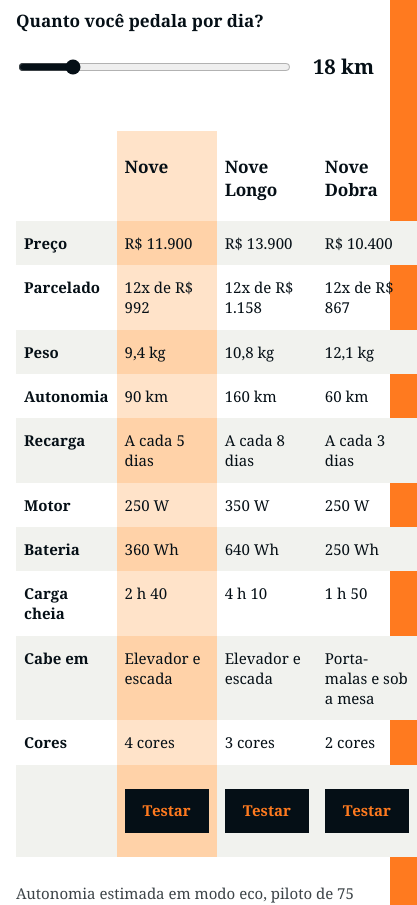
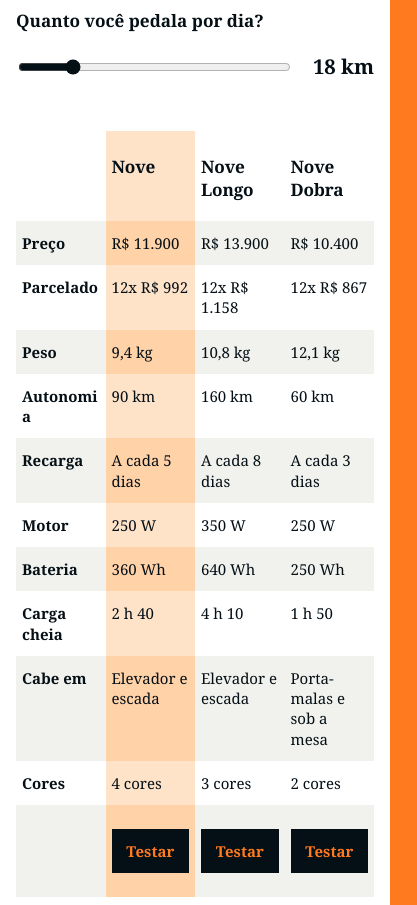
Before and after one commit to DadoNitz/velo-nove, a React (Vite) app: page / in a window 390 px wide. Shown: the part 6600-7505 px from the top of the page, 417 px wide, since content can reach past the window. Built offline with nearby package versions, Linux system fonts and the light colour scheme.

Commit message:
fix(compare): phone table fits without clipping

```diff
--- a/src/Compare.tsx
+++ b/src/Compare.tsx
@@ -10,7 +10,7 @@ export function Compare({ setModel }: { setModel: (m: ModelId) => void }) {
   const [km, setKm] = useState(18)
   const rows: [string, (m: (typeof models)[number]) => string][] = [
     ['Preço', (m) => brl(m.price)],
-    ['Parcelado', (m) => `12x de ${brl(Math.round(m.price / 12))}`],
+    ['Parcelado', (m) => `12x ${brl(Math.round(m.price / 12))}`],
     ['Peso', (m) => m.weight],
     ['Autonomia', (m) => `${m.range} km`],
     ['Recarga', (m) => every(km, m.range)],
--- a/src/styles.css
+++ b/src/styles.css
@@ -230,9 +230,12 @@ thead th { padding-top: 24px; padding-bottom: 20px; }
   .config { padding-bottom: 100px; }
   .km { grid-template-columns: 1fr auto; }
   .km label { grid-column: 1 / -1; }
-  th, td { padding: 12px 8px; font-size: var(--s-small); }
+  .table-wrap { overflow-x: auto; }
+  table { table-layout: fixed; }
+  th, td { padding: 12px 6px; font-size: var(--s-small); overflow-wrap: break-word; }
+  .btn--sm { padding: 0 6px; width: 100%; }
   .m-role { display: none; }
-  tbody th { width: 24%; }
+  tbody th { width: 31%; }
   .m-name { font-size: var(--s-body); }
   .ride { display: block; padding: 0; }
   .ride-img { position: relative; height: 70svh; }
```
